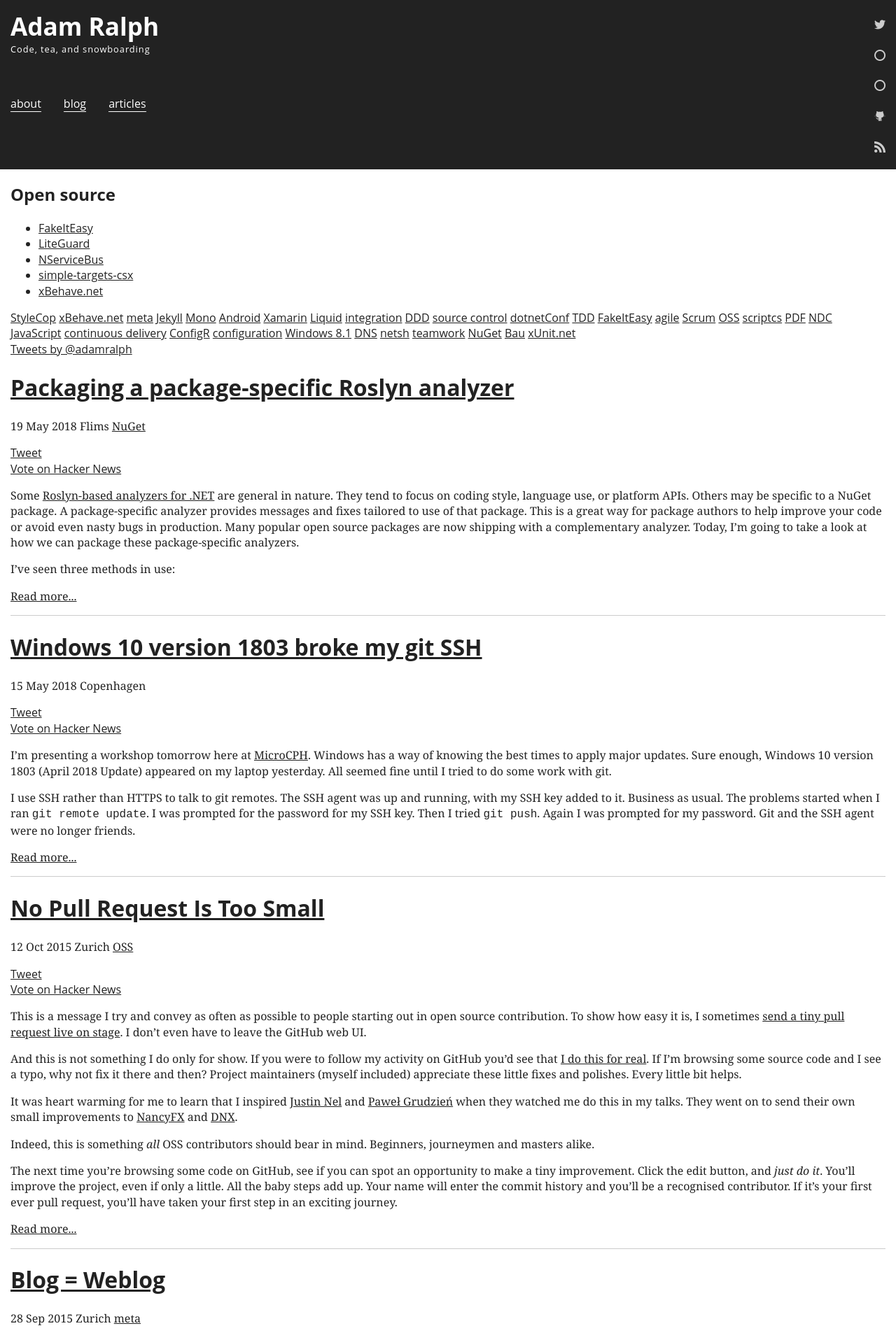
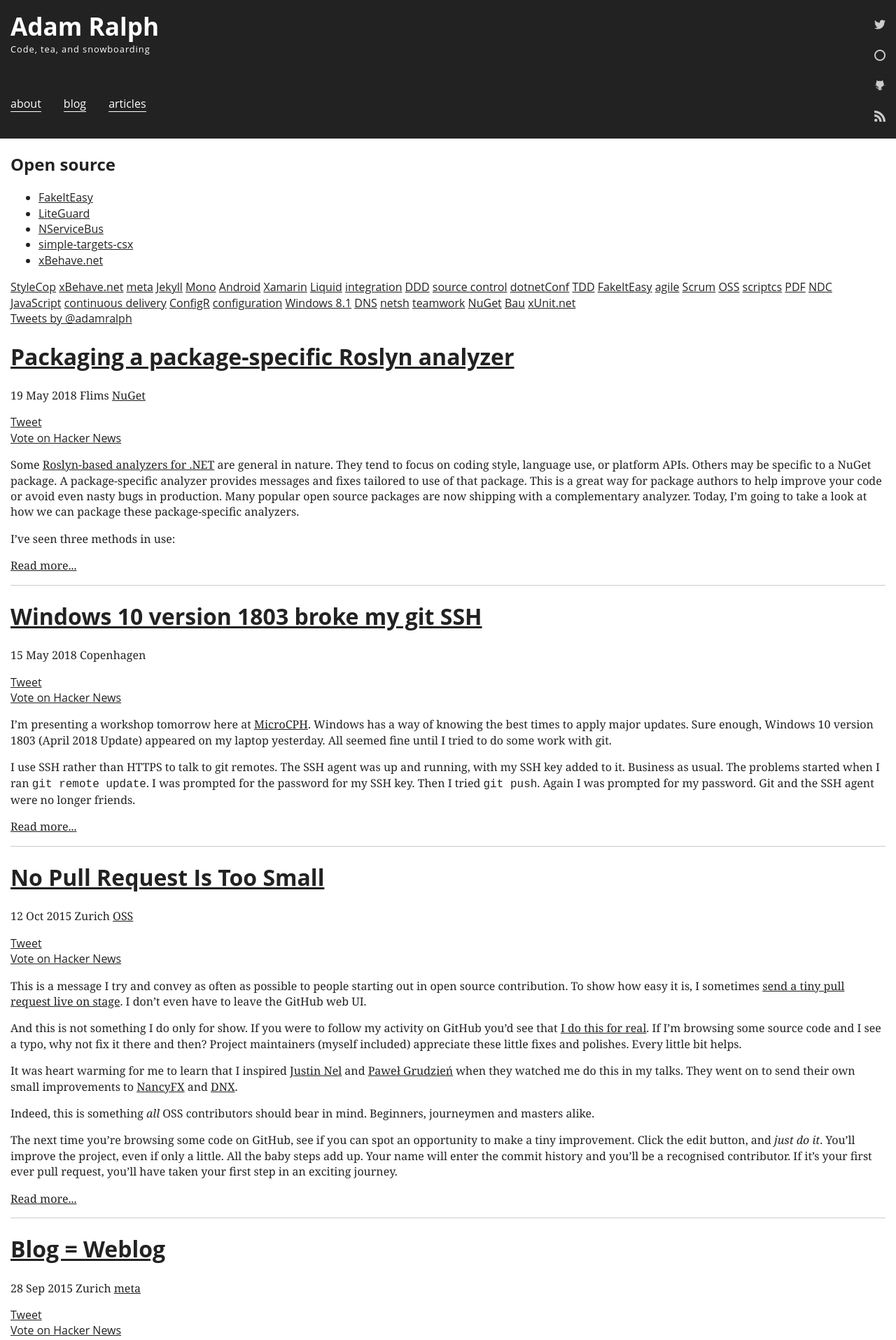
Before and after one commit to adamralph/adamralph.github.com, a Jekyll site: the page built from index.html, in a window 1280 px wide. Shown: the top 1915 px of the page at 70% size. Built offline with Jekyll 4.4.1, drawn with Linux system fonts in a browser that asks for light colours; a script that is not in the unit is left out; comment, search, counter and statistics services are not loaded.

Commit message:
remove mastodon.technology

```diff
--- a/_layouts/default.html
+++ b/_layouts/default.html
@@ -55,7 +55,6 @@
         <ul>
           <li><a id="twitter" href="http://twitter.com/adamralph" title="follow me on Twitter"><img src="/img/twitter-cccccc-32.png" width="16" alt="Twitter" /></a></li>
           <li><a id="mastodon" href="https://mastodon.network/web/accounts/25045" title="follow me on Mastodon"><img src="/img/mastodon-cccccc-32.png" width="16" alt="Mastodon" /></a></li>
-          <li><a id="mastodon" href="https://mastodon.technology/web/accounts/12812" title="follow me on Mastodon for Tech Folks"><img src="/img/mastodon-cccccc-32.png" width="16" alt="Mastodon for Tech Folks" /></a></li>
           <li><a id="github" href="http://github.com/adamralph/" title="follow me on GitHub"><img src="/img/github-6-cccccc-32.png" width="16" alt="GitHub" /></a></li>
           <li><a id="feed" href="/feed" title="feed"><img src="/img/rss-cccccc-32.png" width="16" alt="Feed" /></a></li>
         </ul>
```
